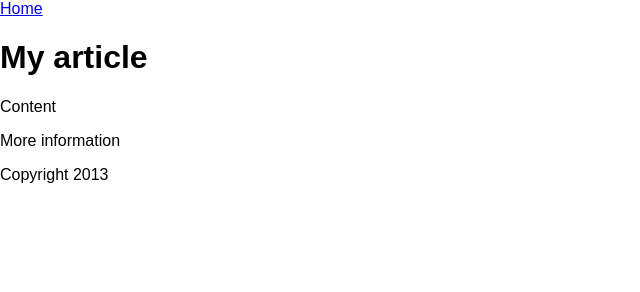
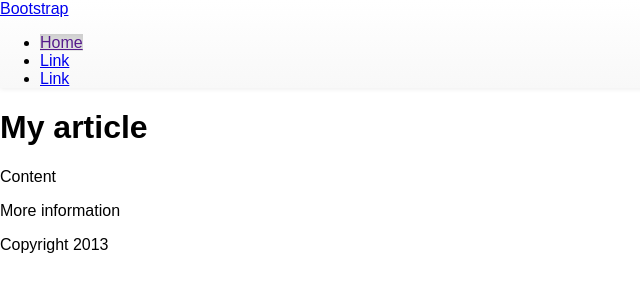
Before and after one commit to abaca100/bootstrap, a plain HTML site: page index.html in a window 1280 px wide. Shown: the whole page, without its empty margins (0-640 px from the left). Drawn offline with nearby package versions, Linux system fonts and the light colour scheme; files that its build step writes are made by us from their sources.

Commit message:
1229 tpe

```diff
--- a/index.html
+++ b/index.html
@@ -21,13 +21,19 @@
 
         <!-- Add your site or application content here -->
 	<header role="banner">
-		<nav role="navigation">
+		<nav role="navigation" class="navbar navbar-static-top navbar-default">
+			<div class="container">
+				<div class="navbar-header">
+					<a class="navbar-brand" href="index.html">Bootstrap</a>
+				</div>
+				<ul class="nav navbar-nav">
+					<li class="active"><a href="">Home</a></li>
+					<li><a href="#">Link</a></li>
+					<li><a href="#">Link</a></li>
+				</ul>
+			</div>
 		</nav>
         </header>
-
-	<nav>
-		<a href="#">Home</a>
-	</nav>
 
 	<main>
 		<article>
```
